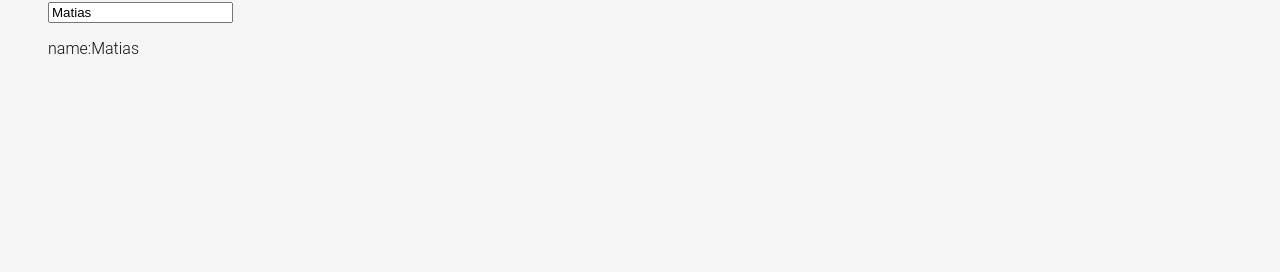
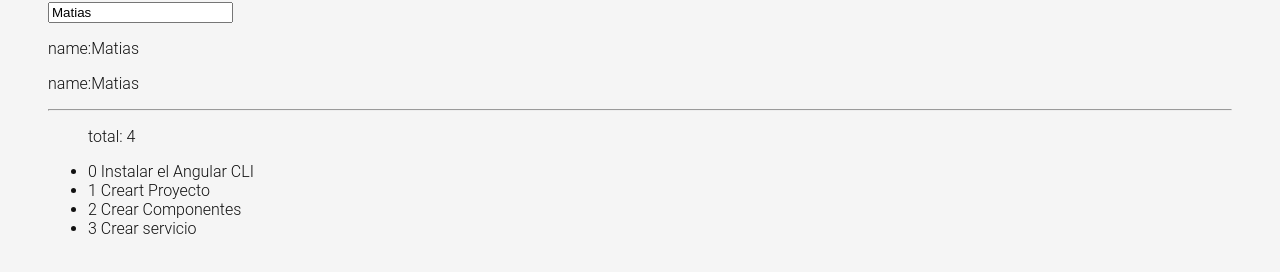
Before and after one commit to MNATorres/cursoAngular, an Angular app: page /labs in a window 1280 px wide. Shown: the part 1605-1877 px from the top of the page. Before the commit the page ends 1727 px from the top, so only its background shows below. Built offline with nearby package versions, Linux system fonts and the light colour scheme.

Commit message:
ngFor para objetos, Update Tasks

```diff
--- /dev/null
+++ b/src/app/models/taks.model.ts
@@ -0,0 +1,5 @@
+export interface Task {
+    id: number;
+    title: string;
+    completed: boolean;
+}
--- a/src/app/pages/home/home.component.html
+++ b/src/app/pages/home/home.component.html
@@ -8,6 +8,7 @@
         placeholder="Type new todo"
         autofocus
         type="text"
+        (change)="changeHandle($event)"
       />
     </div>
   </header>
@@ -15,7 +16,15 @@
     <!-- This section should be hidden by default and shown when there are todos -->
     <section class="main">
       <ul class="todo-list">
-          <li class="completed">
+        <li *ngFor="let task of tasks(); index as i">
+          <div class="view">
+            <input class="toggle" type="checkbox" />
+            <label>{{ task.title }}</label>
+            <button class="destroy" (click)="deleteTask(i)"></button>
+          </div>
+          <input class="edit" value="Buy a unicorn" />
+        </li>
+        <!-- <li class="completed">
           <div class="view">
             <input class="toggle" type="checkbox" checked />
             <label>Learn JavaScript</label>
@@ -38,7 +47,7 @@
             <button class="destroy"></button>
           </div>
           <input class="edit" value="Make dishes" />
-          </li>
+        </li> -->
       </ul>
     </section>
     <!-- This footer should be hidden by default and shown when there are todos -->
--- a/src/app/pages/home/home.component.ts
+++ b/src/app/pages/home/home.component.ts
@@ -1,13 +1,47 @@
-import { Component } from '@angular/core';
+import { Component, signal } from '@angular/core';
 import { CommonModule } from '@angular/common';
+import { Task } from '../../models/taks.model';
 
 @Component({
   selector: 'app-home',
   standalone: true,
   imports: [CommonModule],
   templateUrl: './home.component.html',
-  styleUrl: './home.component.css'
+  styleUrl: './home.component.css',
 })
 export class HomeComponent {
+  tasks = signal<Task[]>([
+    {
+      id: Date.now(),
+      title: 'Crear proyecto',
+      completed: false,
+    },
+    {
+      id: Date.now(),
+      title: 'Salir a comer',
+      completed: false,
+    },
+    {
+      id: Date.now(),
+      title: 'Ver una Película',
+      completed: false,
+    },
+  ]);
 
+  changeHandle(event: Event) {
+    const input = event.target as HTMLInputElement;
+    const newTask = input.value;
+    this.addTask(newTask);
+  }
+
+  addTask(title: string) {
+    const newTask = { id: Date.now(), title, completed: false };
+    this.tasks.update((tasks) => [...tasks, newTask]);
+  }
+
+  deleteTask(index: number) {
+    this.tasks.update((tasks) =>
+      tasks.filter((task, position) => position !== index)
+    );
+  }
 }
--- a/src/app/pages/labs/labs.component.html
+++ b/src/app/pages/labs/labs.component.html
@@ -2,7 +2,7 @@
   <h1>Este es mi primer proyecto</h1>
   <h2>{{ welcome }}</h2>
   <ul>
-    <li *ngFor="let task of tasks">
+    <li *ngFor="let task of tasks()">
       {{ task }}
     </li>
   </ul>
@@ -40,4 +40,13 @@
   <h1>Signals</h1>
   <input type="text" [value]="name()" (change)="changeHandler($event)" />
   <p>name:{{ name() }}</p>
+  <p>name:{{ name() }}</p>
+
+  <hr />
+  <ul>
+    <p>total: {{tasks().length}}</p>
+    <li *ngFor="let task of tasks(); index as i">
+     {{i}} {{ task }}
+    </li>
+  </ul>
 </div>
--- a/src/app/pages/labs/labs.component.ts
+++ b/src/app/pages/labs/labs.component.ts
@@ -10,12 +10,12 @@
 })
 export class LabsComponent {
   welcome = 'Hola!';
-  tasks = [
+  tasks = signal( [
     'Instalar el Angular CLI',
     'Creart Proyecto',
     'Crear Componentes',
     'Crear servicio',
-  ];
+  ]);
   name = signal('Matias');
   age = 29;
   disabled = true;
```
Lines whose indentation alone changed are shown as unchanged.
